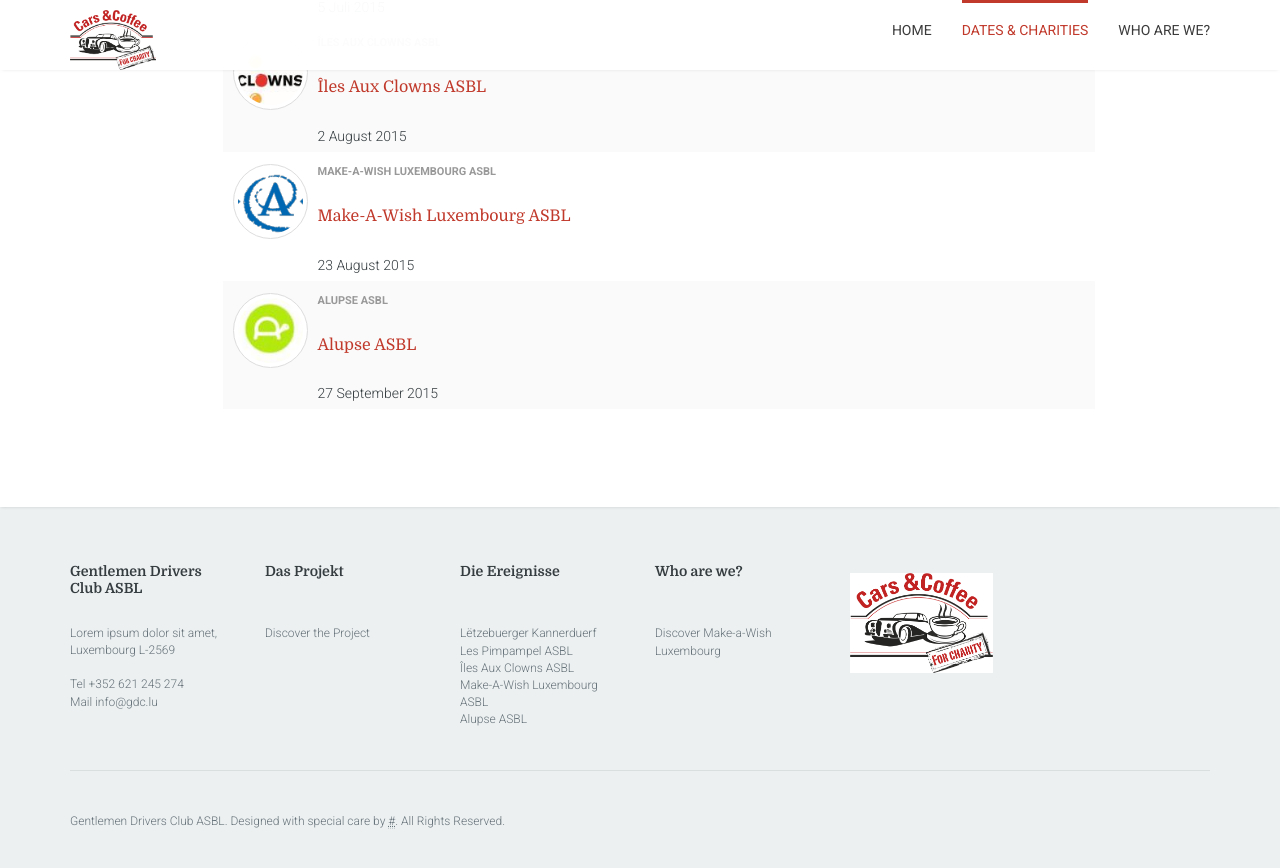
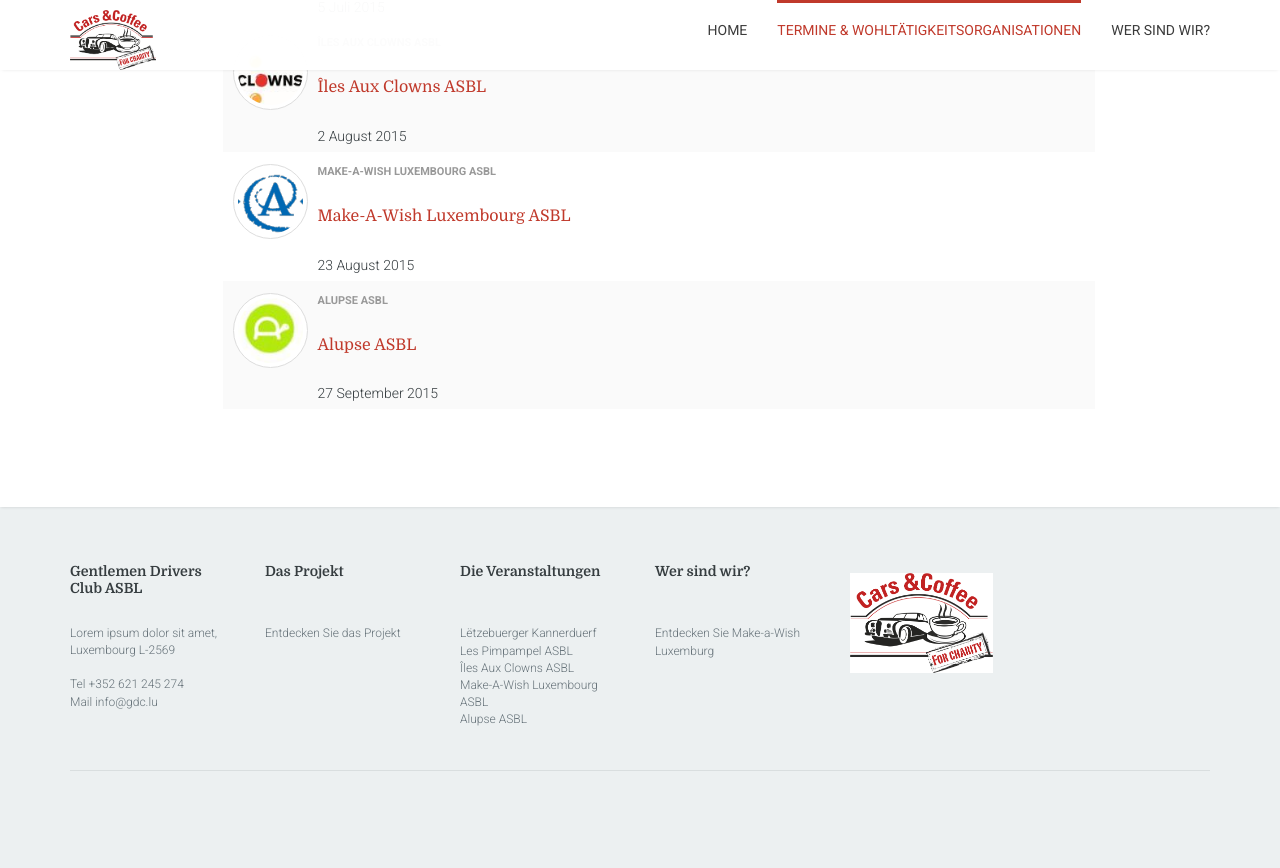
Before and after one commit to GDC-LU/GDC-LU.github.io, a Jekyll site: the page built from de/events/index.html, in a window 1280 px wide and 900 px high, scrolled down 1133 px. Shown: the top 868 px of the window. Built offline with Jekyll 4.4.1, drawn with Linux system fonts in a browser that asks for light colours; some of the changed text lies outside the part shown.

Commit message:
Fix german localizations.

```diff
--- a/_data/localized.yml
+++ b/_data/localized.yml
@@ -8,13 +8,13 @@
   the_events: The Events
   discover_maw: Discover Make-a-Wish Luxembourg
 de:
-  dates_and_charities: Dates & Charities
-  who_are_we: Who are we?
-  next_event_in: 'Next event in:'
+  dates_and_charities: Termine & Wohltätigkeitsorganisationen
+  who_are_we: Wer sind wir?
+  next_event_in: 'Nächste Veranstaltung findet statt in:'
   the_project: Das Projekt
-  disover_the_project: Discover the Project
-  the_events: Die Ereignisse
-  discover_maw: Discover Make-a-Wish Luxembourg
+  disover_the_project: Entdecken Sie das Projekt
+  the_events: Die Veranstaltungen
+  discover_maw: Entdecken Sie Make-a-Wish Luxemburg
 fr:
   dates_and_charities: Dates & Associations
   who_are_we: Qui sommes-nous?
--- a/_includes/footer.html
+++ b/_includes/footer.html
@@ -36,7 +36,6 @@
     <div class="row" id="absolute-footer">
       <div class="col-sm-12">
         <aside class="widget">
-          <p>Gentlemen Drivers Club ASBL. Designed with special care by <a href="#" target="_blank"><abbr title="#">#</abbr></a>. All Rights Reserved.
         <span class="pull-right hidden-xs">
         <div id="fb-root"></div>
         <script>(function(d, s, id) {
--- a/de/events/index.html
+++ b/de/events/index.html
@@ -1,6 +1,6 @@
 ---
 layout: charity
-title: Die Ereignisse
+title: Die Veranstaltungen
 header_background: header-events.jpg
 ---
 <div class="col-sm-8 col-sm-offset-1">
```
